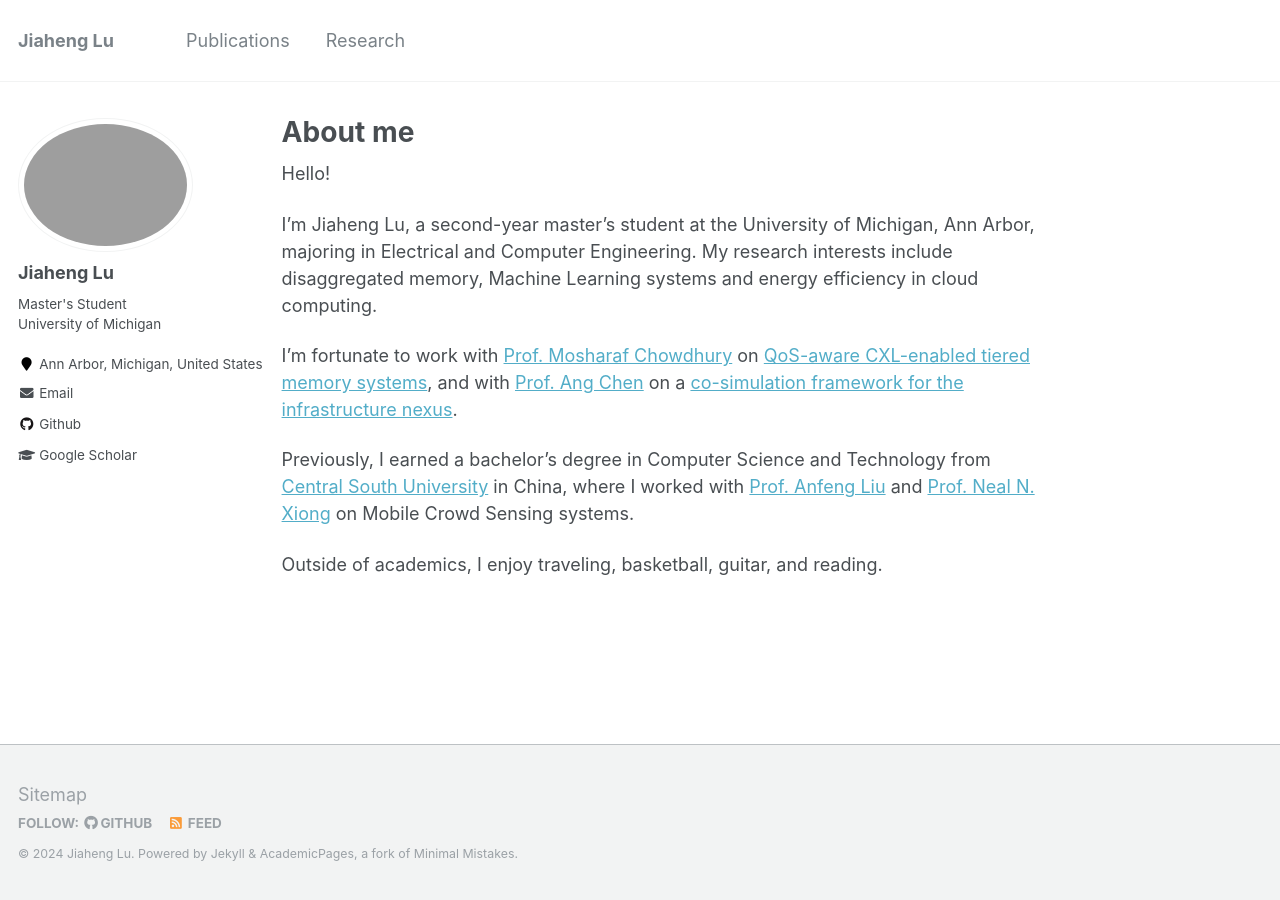
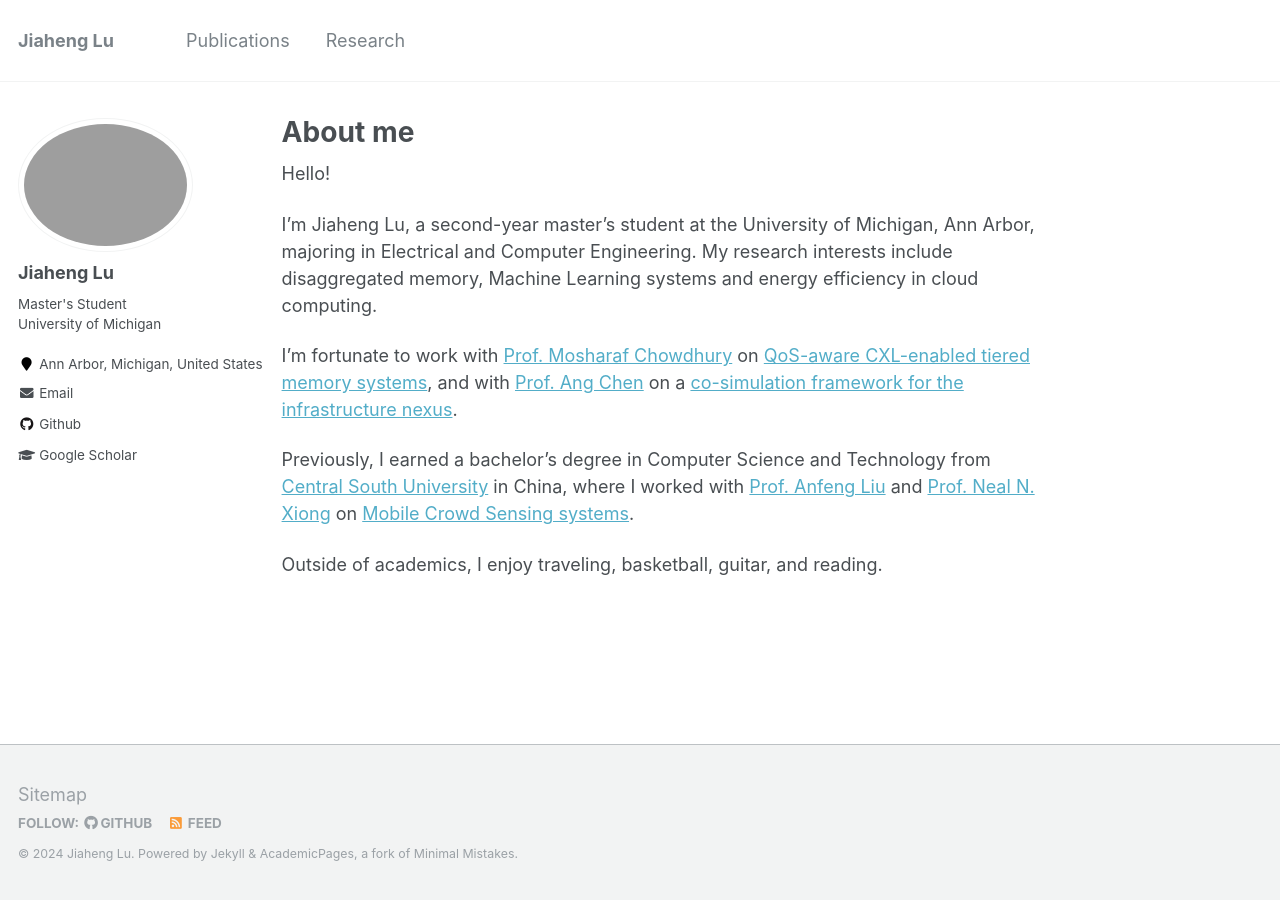
Before and after one commit to JhengLu/JhengLu.github.io, a Jekyll site: the page built from _pages/about.md, in a window 1280 px wide. Built offline with Jekyll 4.4.1, drawn with Linux system fonts in a browser that asks for light colours; part of the change alters nothing that is shown.

```diff
--- a/_pages/about.md
+++ b/_pages/about.md
@@ -14,6 +14,6 @@ I'm Jiaheng Lu, a second-year master's student at the University of Michigan, An
 
 I'm fortunate to work with [Prof. Mosharaf Chowdhury](https://symbioticlab.org/people/) on [QoS-aware CXL-enabled tiered memory systems](#link_to_paper), and with [Prof. Ang Chen](https://web.eecs.umich.edu/~chenang/) on a [co-simulation framework for the infrastructure nexus](#Link_to_paper).
 
-Previously, I earned a bachelor's degree in Computer Science and Technology from [Central South University](https://en.csu.edu.cn/) in China, where I worked with [Prof. Anfeng Liu](https://scholar.google.com/citations?user=9RDpn1gAAAAJ&hl=zh-CN) and [Prof. Neal N. Xiong](https://srinfo.sulross.edu/fs/1448) on Mobile Crowd Sensing systems.
+Previously, I earned a bachelor's degree in Computer Science and Technology from [Central South University](https://en.csu.edu.cn/) in China, where I worked with [Prof. Anfeng Liu](https://scholar.google.com/citations?user=9RDpn1gAAAAJ&hl=zh-CN) and [Prof. Neal N. Xiong](https://srinfo.sulross.edu/fs/1448) on [Mobile Crowd Sensing systems](https://jiahenglu.com/research/2022-02-28-MCS).
 
 Outside of academics, I enjoy traveling, basketball, guitar, and reading.
```
